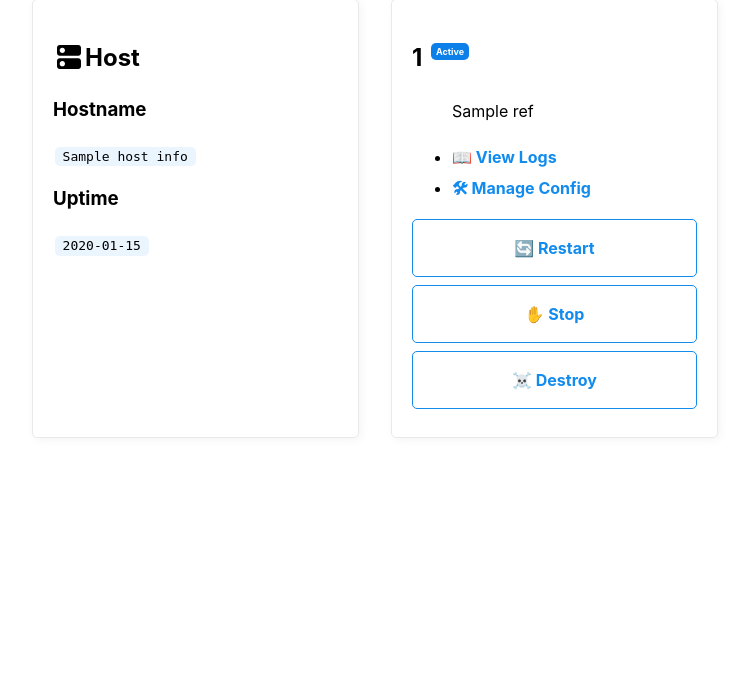
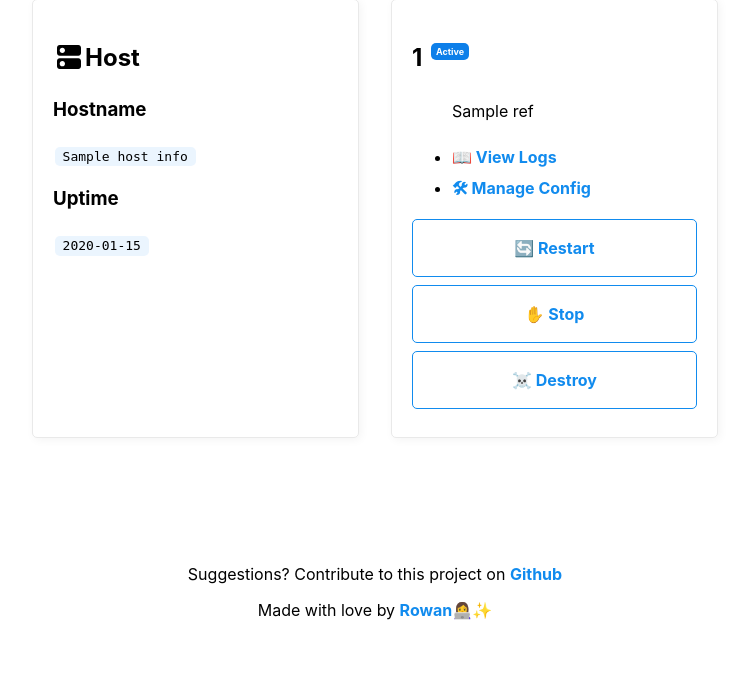
Before and after one commit to rwnx/piku-dashboard, a Flask app: template piku_dashboard/templates/home.html in a window 1280 px wide. Shown: the part 233-915 px from the top of the page, without its empty margins (265-1014 px from the left). Before the commit the page ends 671 px from the top, so only its background shows below. Run offline with Flask 2, Linux system fonts and the light colour scheme; the template is opened without the code that fills it: most values are stand-ins (such as "Sample title", 1, 10 or a date in 2020).

Commit message:
add attribution in footer

```diff
--- a/piku_dashboard/static/style.css
+++ b/piku_dashboard/static/style.css
@@ -57,3 +57,7 @@ code.logs {
 .app-meta {
   list-style: none;
 }
+
+.center {
+  text-align: center;
+}
--- a/piku_dashboard/templates/_base.html
+++ b/piku_dashboard/templates/_base.html
@@ -24,6 +24,10 @@
   <main>
       {% block content %}{% endblock %}
   </main>
+  <footer class="center">
+    <p>Suggestions? Contribute to this project on <a href="https://github.com/rwnx/piku-dashboard">Github</a></p>
+    <p>Made with love by <a href="https://github.com/rwnx">Rowan</a>👩‍💻✨</p>
+  </footer>
 </body>
 
 </html>
```
